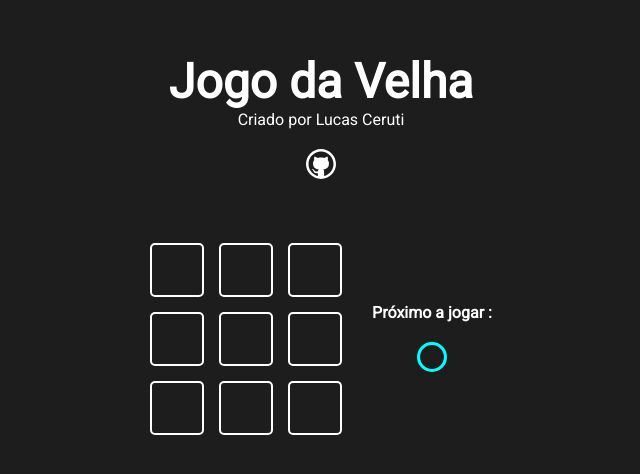
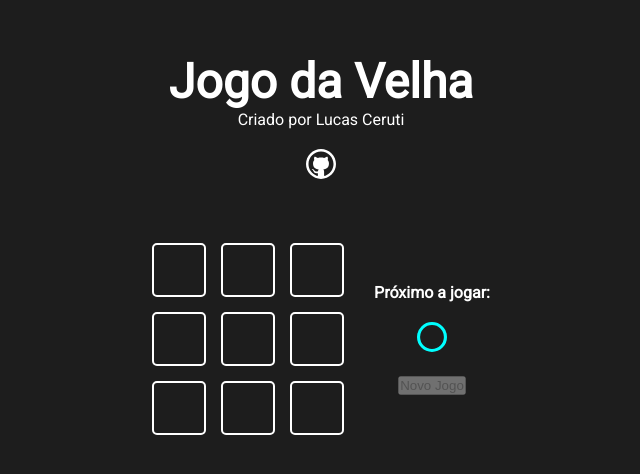
Before and after one commit to lucasceruti/react-jogo-da-velha, a Next.js app: page / in a window 1280 px wide. Shown: the part 176-650 px from the top of the page, without its empty margins (319-959 px from the left). Built offline with nearby package versions, Linux system fonts and the light colour scheme.

Commit message:
Criado logica para declarar campeão e Reset

```diff
--- /dev/null
+++ b/src/components/button/Button.jsx
@@ -0,0 +1,15 @@
+import styles from './Button.module.css'
+
+function Button ( { children, onClick, disabled }) {
+    return (
+        <button
+        className={styles.button}
+        onClick={onClick}
+        disabled={disabled}
+        >
+            {children}
+        </button>
+    )
+}
+
+export default Button
--- /dev/null
+++ b/src/components/button/Button.module.css
@@ -0,0 +1,3 @@
+.button {
+
+}
--- a/src/components/game/Game.jsx
+++ b/src/components/game/Game.jsx
@@ -1,72 +1,70 @@
-import { useState, useEffect } from 'react'
-import styles from './Game.module.css'
-import Icon from '../icon/Icon'
-import GameOption from '../gameOption/GameOption'
+import { useState, useEffect } from "react";
+import styles from "./Game.module.css";
+import GameOption from "../gameOption/GameOption";
+import GameInfo from "../gameInfo/GameInfo";
 
 const winnerTable = [
-    [0,1,2],
-    [3,4,5],
-    [6,7,8],
-    [0,3,6],
-    [1,4,7],
-    [2,5,8],
-    [0,4,8],
-    [2,4,6]
-]
+  [0, 1, 2],
+  [3, 4, 5],
+  [6, 7, 8],
+  [0, 3, 6],
+  [1, 4, 7],
+  [2, 5, 8],
+  [0, 4, 8],
+  [2, 4, 6],
+];
 
-function Game () {
-    const [gameState, setGameState] = useState(Array(9).fill(0))
-    const [currentPlayer, setCurrentPlayer] = useState(-1)
-    const [winner, setWinner] = useState(0)
+function Game() {
+  const [gameState, setGameState] = useState(Array(9).fill(0));
+  const [currentPlayer, setCurrentPlayer] = useState(-1);
+  const [winner, setWinner] = useState(0);
 
   const handleClick = (pos) => {
     if (gameState[pos] === 0 && winner === 0) {
-            let newGameState = [...gameState]
-            newGameState[pos] = currentPlayer
-            setGameState(newGameState)
+      let newGameState = [...gameState];
+      newGameState[pos] = currentPlayer;
+      setGameState(newGameState);
     }
-    }
+  };
   const verifyGame = () => {
     winnerTable.forEach((line) => {
-            const values = line.map((pos) => gameState[pos])
-            const sum = values.reduce((sum, value) => sum + value)
-            if (sum === 3 || sum === -3)
-            setWinner(sum /3)
-        })
+      const values = line.map((pos) => gameState[pos]);
+      const sum = values.reduce((sum, value) => sum + value);
+      if (sum === 3 || sum === -3) {
+        setWinner(sum / 3);
+      }
+    });
+  };
+
+  const handleReset= () => {
+    setGameState(Array(9).fill(0))
+    setWinner(0)
   }
 
   /*useEffect parametros = arrow function e array*/
-    useEffect( () => {
-        setCurrentPlayer(currentPlayer * -1)
-        verifyGame()
-    }, [gameState])
+  useEffect(() => {
+    setCurrentPlayer(currentPlayer * -1);
+    verifyGame();
+  }, [gameState]);
 
   return (
     <div className={styles.gameContent}>
       <div className={styles.game}>
-                {
-                    gameState.map(( value, pos) =>
+        {gameState.map((value, pos) => (
           <GameOption
             key={`game-option-pos-${pos}`}
             status={value}
             onclick={() => handleClick(pos)}
           />
-                    )
+        ))}
+      </div>
+      <GameInfo
+        currentPlayer={currentPlayer}
+        winner={winner}
+        onReset={handleReset}
+      />
+    </div>
+  );
 }
 
-            </div>
-
-            <div className={styles.gameInfo}>
-                <h4>Próximo a jogar :</h4>
-                {
-                    currentPlayer === 1 && <Icon iconName="circle" />
-                }
-                {
-                    currentPlayer === -1 && <Icon iconName="x" />
-                }
-            </div>
-        </div>
-    )
-}
-
-export default Game
+export default Game;
--- a/src/components/game/Game.module.css
+++ b/src/components/game/Game.module.css
@@ -9,10 +9,3 @@
     gap: 30px;
     align-items: center;
 }
-
-.gameInfo {
-    display: flex;
-    flex-direction: column;
-    align-items: center;
-    gap: 20px;
-}
--- /dev/null
+++ b/src/components/gameInfo/GameInfo.jsx
@@ -0,0 +1,44 @@
+import styles from "./GameInfo.module.css";
+import Icon from "../icon/Icon";
+import Button from "../button/Button";
+
+function GameInfo({ currentPlayer, winner, onReset }) {
+
+  const shouldEnableButton = () => {
+    if (winner !== 0) return true
+  }
+
+  return (
+    <div className={styles.gameInfo}>
+    {
+        winner === 0 &&
+        <>
+          <h4>Próximo a jogar:</h4>
+          {currentPlayer === 1 && <Icon iconName="circle" />}
+          {currentPlayer === -1 && <Icon iconName="x" />}
+        </>
+    }
+    {
+        winner !== 0 &&
+        <>
+            <h4>Fim de jogo! Campeão</h4>
+            {
+                winner === 1 && <Icon iconName="circle" />
+            }
+            {
+                winner === -1 && <Icon iconName="x" />
+            }
+        </>
+    }
+      <Button
+      onClick={onReset}
+      disabled={!shouldEnableButton()}
+      >
+        Novo Jogo
+      </Button>
+    </div>
+
+  )
+}
+
+export default GameInfo;
--- /dev/null
+++ b/src/components/gameInfo/GameInfo.module.css
@@ -0,0 +1,6 @@
+.gameInfo {
+    display: flex;
+    flex-direction: column;
+    align-items: center;
+    gap: 20px;
+}
```
Lines whose indentation alone changed are shown as unchanged.
